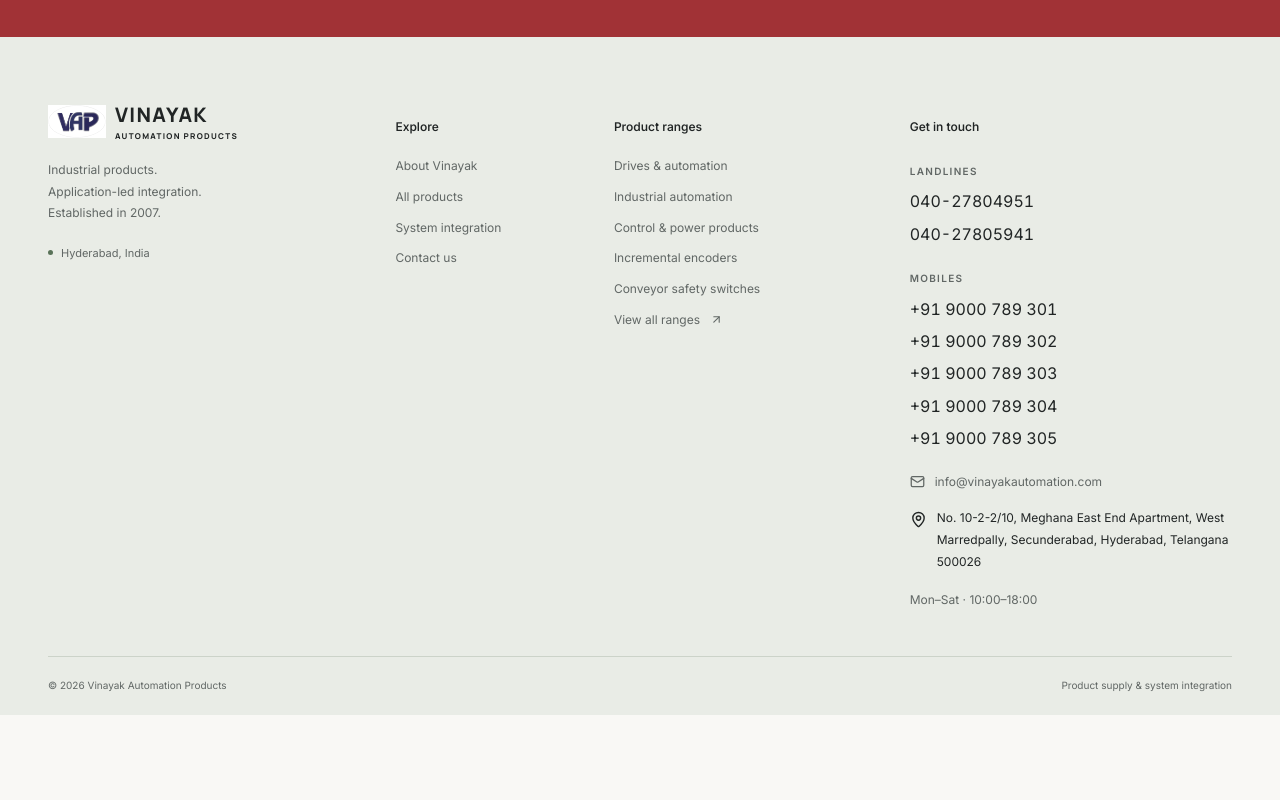
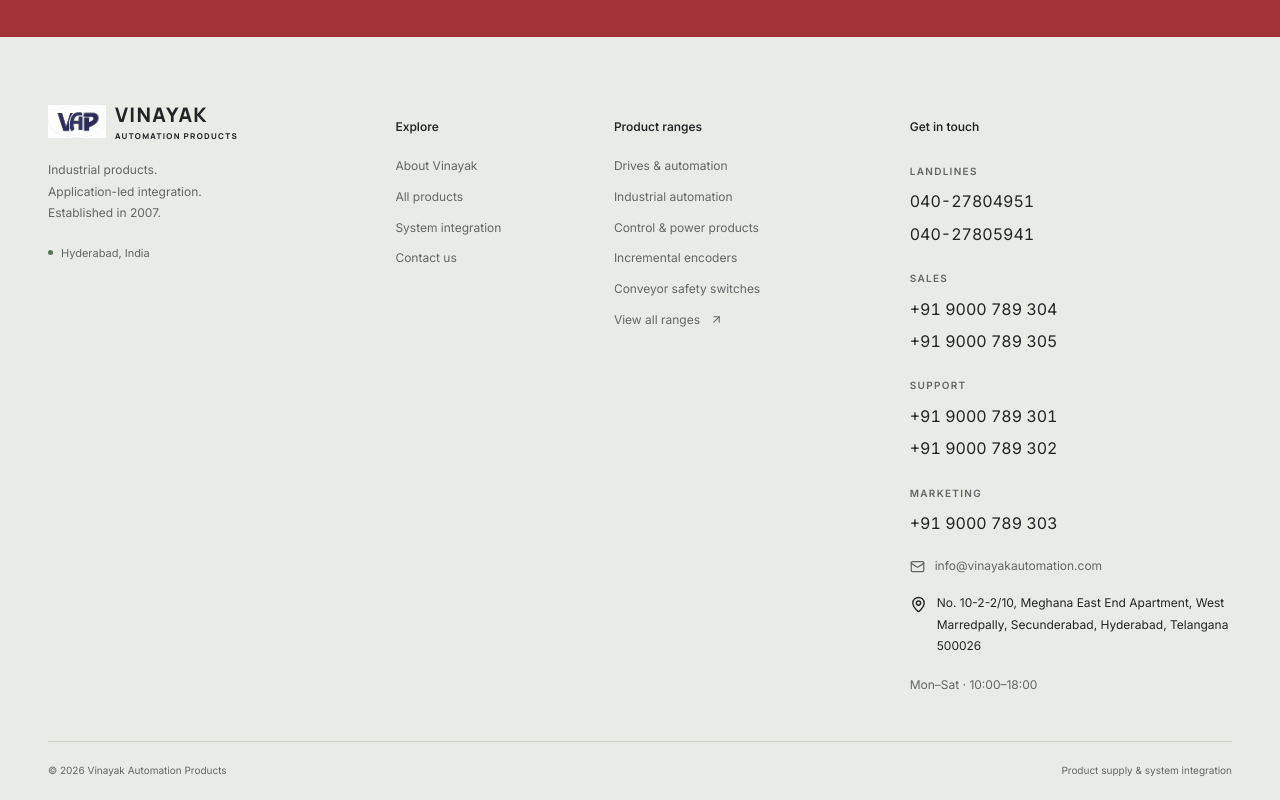
Before and after one commit to pradyumna-aseiro/vinayak-automation-website, a Next.js app: page /products in a window 1280 px wide. Shown: the part 2412-3212 px from the top of the page. Before the commit the page ends 3127 px from the top, so only its background shows below. Built offline with nearby package versions, Linux system fonts and the light colour scheme.

Commit message:
Group contact numbers by sales, support and marketing

```diff
--- a/app/layout.tsx
+++ b/app/layout.tsx
@@ -56,7 +56,10 @@
               contactPoint: site.phones.flatMap((group) =>
                 group.numbers.map((number) => ({
                   "@type": "ContactPoint",
-                  contactType: "sales",
+                  contactType:
+                    group.label === "Landlines"
+                      ? "customer service"
+                      : group.label.toLowerCase(),
                   telephone: (number.startsWith("040")
                     ? "+91" + number.slice(1)
                     : number
--- a/lib/catalogue.ts
+++ b/lib/catalogue.ts
@@ -28,16 +28,9 @@
   tel: "+914027804951",
   phones: [
     { label: "Landlines", numbers: ["040-27804951", "040-27805941"] },
-    {
-      label: "Mobiles",
-      numbers: [
-        "+91 9000 789 301",
-        "+91 9000 789 302",
-        "+91 9000 789 303",
-        "+91 9000 789 304",
-        "+91 9000 789 305",
-      ],
-    },
+    { label: "Sales", numbers: ["+91 9000 789 304", "+91 9000 789 305"] },
+    { label: "Support", numbers: ["+91 9000 789 301", "+91 9000 789 302"] },
+    { label: "Marketing", numbers: ["+91 9000 789 303"] },
   ],
   address:
     "No. 10-2-2/10, Meghana East End Apartment, West Marredpally, Secunderabad, Hyderabad, Telangana 500026",
```
